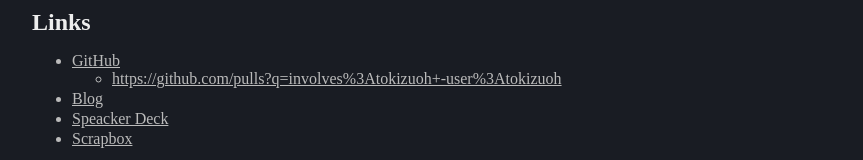
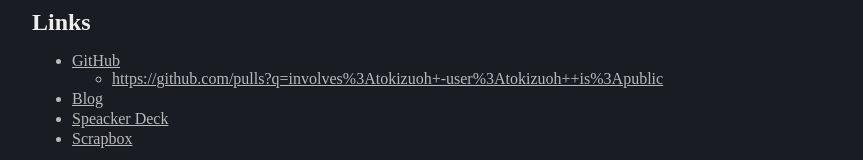
Before and after one commit to tokizuoh/info-tokizuoh-dev, a SvelteKit app: page / in a window 1280 px wide. Shown: the part 476-636 px from the top of the page, without its empty margins (208-1071 px from the left). Built offline with nearby package versions, Linux system fonts and the light colour scheme; no server answers.

Commit message:
add is:public

```diff
--- a/src/routes/Links.svelte
+++ b/src/routes/Links.svelte
@@ -1,5 +1,5 @@
 <script>
-    const github_activity_url = "https://github.com/pulls?q=involves%3Atokizuoh+-user%3Atokizuoh"
+    const github_activity_url = "https://github.com/pulls?q=involves%3Atokizuoh+-user%3Atokizuoh++is%3Apublic"
 </script>
 
 <h2>Links</h2>
```
